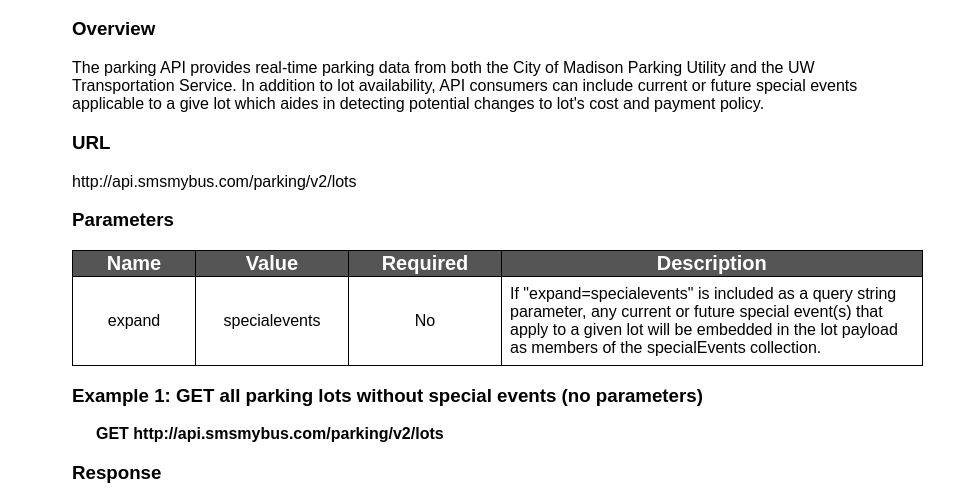
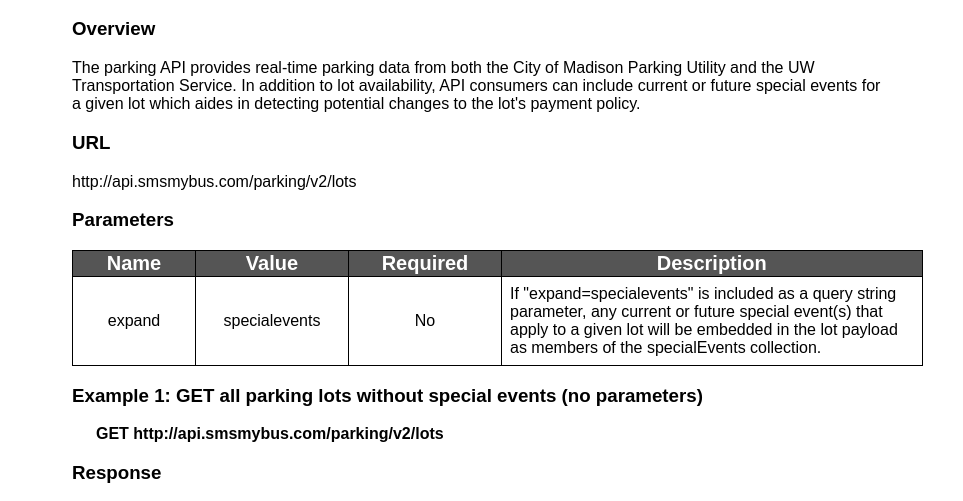
Before and after one commit to gtracy/madison-transit-api, a plain HTML site: page public/parking.html in a window 1280 px wide. Shown: the part 263-764 px from the top of the page, without its empty margins (158-1121 px from the left). Drawn offline with Linux system fonts and the light colour scheme.

Commit message:
Minor doc tweak

```diff
--- a/public/parking.html
+++ b/public/parking.html
@@ -38,7 +38,7 @@
  <p>
      The parking API provides real-time parking data from both the City of Madison Parking Utility and the
      UW Transportation Service. In addition to lot availability, API consumers can include current or future special
-     events applicable to a give lot which aides in detecting potential changes to lot's cost and payment policy.
+     events for a given lot which aides in detecting potential changes to the lot's payment policy.
  </p>
 
  <h3>URL</h3>
```
